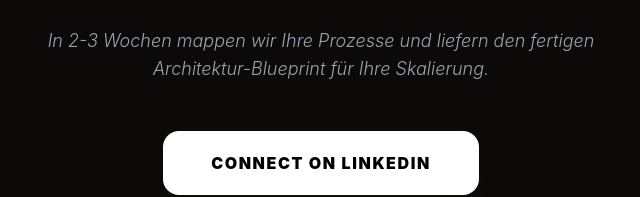
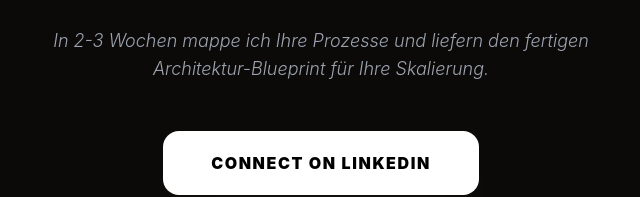
Before and after one commit to dwenningmann/blueprints, a plain HTML site: page index.html in a window 1280 px wide. Shown: the part 1474-1671 px from the top of the page, 319-959 px from the left. Drawn offline with nearby package versions, Linux system fonts and the light colour scheme.

Commit message:
Update index.html

```diff
--- a/index.html
+++ b/index.html
@@ -91,7 +91,7 @@
     <footer class="py-24 border-t border-white/5 text-center">
         <div class="max-w-2xl mx-auto px-6">
             <h2 class="text-4xl font-black mb-8 uppercase tracking-tighter italic">Bereit für den <span class="text-amber-600">Diagnostic Sprint?</span></h2>
-            <p class="text-gray-400 mb-12 font-light text-lg italic">In 2-3 Wochen mappen wir Ihre Prozesse und liefern den fertigen Architektur-Blueprint für Ihre Skalierung.</p>
+            <p class="text-gray-400 mb-12 font-light text-lg italic">In 2-3 Wochen mappe ich Ihre Prozesse und liefern den fertigen Architektur-Blueprint für Ihre Skalierung.</p>
             <a href="https://www.linkedin.com/in/david-wenningmann-071b01221" target="_blank" class="inline-block bg-white text-black px-12 py-5 rounded-2xl font-black uppercase tracking-widest hover:bg-amber-600 hover:text-white transition-all transform hover:scale-105 shadow-2xl shadow-white/5">Connect on LinkedIn</a>
         </div>
     </footer>
```
